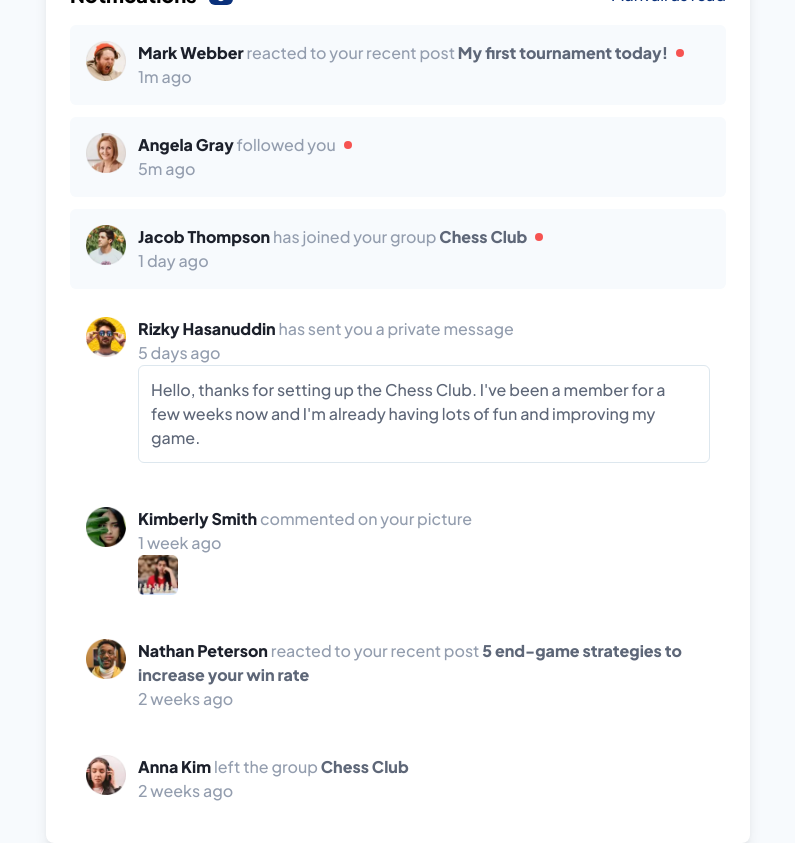
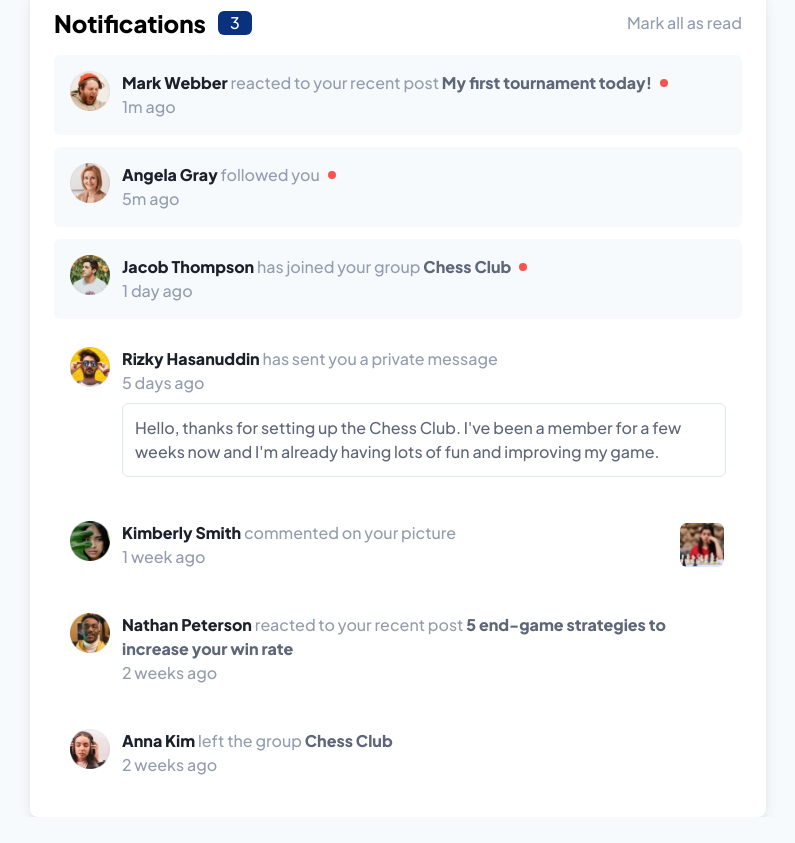
Before and after one commit to jdnCreations/notifications-page, a website: page index.html in a window 1280 px wide. Shown: the whole page, without its empty margins (242-1037 px from the left). After the commit the page ends 817 px from the top, so only its background shows below. Drawn offline with Linux system fonts and the light colour scheme.

Commit message:
finishing touches desktop layout

```diff
--- a/index.html
+++ b/index.html
@@ -13,12 +13,12 @@
 <body class="h-screen flex items-center justify-center bg-neutralVeryLightGrayishBlue">
 
   <!-- PAGE CONTAINER -->
-  <div class="flex flex-col max-w-[44rem] bg-neutralWhite p-6 rounded-lg shadow-lg">
+  <div class="flex flex-col max-w-[46rem] bg-neutralWhite p-6 rounded-lg shadow-lg">
 
     <!-- HEADER -->
     <header class="flex justify-between mb-4 items-center">
-      <h1 class="font-bold text-xl flex items-center gap-3">Notifications <span id="notif-count" class="text-sm font-normal bg-primaryBlue text-neutralWhite px-2 rounded-md">3</span></h1>
-      <button id="mark-as-read" href="#" class="text-primaryBlue">Mark all as read</button>
+      <h1 class="font-bold text-2xl flex items-center gap-3">Notifications <span id="notif-count" class="flex items-center text-[16px] font-normal bg-primaryBlue text-neutralWhite max-h-6 px-3 rounded-md">3</span></h1>
+      <button id="mark-as-read" href="#" class="text-neutralGrayishBlue hover:text-primaryBlue">Mark all as read</button>
     </header>
 
     <!-- NOTIFICATIONS -->
@@ -69,7 +69,7 @@
         <div class="flex flex-col">
           <p class="text-neutralGrayishBlue"><span class="font-bold text-neutralVeryDarkBlue hover:text-primaryBlue cursor-pointer">Rizky Hasanuddin</span> has sent you a private message</p>
           <p class="text-neutralGrayishBlue">5 days ago</p>
-          <div class="p-3 hover:bg-neutralLightGrayishBlue__1 cursor-pointer text-neutralDarkGrayishBlue rounded-md border border-neutralLightGrayishBlue__2">
+          <div class="p-3 hover:bg-neutralLightGrayishBlue__1 cursor-pointer text-neutralDarkGrayishBlue rounded-md border border-neutralLightGrayishBlue__2 mt-2">
             Hello, thanks for setting up the Chess Club. I've been a member for a few weeks now and I'm already having lots of fun and improving my game.
           </div>
         </div>
@@ -77,10 +77,14 @@
 
       <div class="p-4 flex rounded-md gap-3 notif">
         <img class="w-10 h-10" src="./assets/images/avatar-kimberly-smith.webp" alt="profile picture">
-        <div class="flex flex-col">
-          <p class="text-neutralGrayishBlue"><span class="font-bold text-neutralVeryDarkBlue hover:text-primaryBlue cursor-pointer">Kimberly Smith</span> commented on your picture</p>
-          <p class="text-neutralGrayishBlue">1 week ago</p>
-          <img src="./assets/images/image-chess.webp" class="w-10 h-10" alt="person playing chess">
+        <div class="flex w-full justify-between">
+          <div>
+            <p class="text-neutralGrayishBlue"><span class="font-bold text-neutralVeryDarkBlue hover:text-primaryBlue cursor-pointer">Kimberly Smith</span> commented on your picture</p>
+            <p class="text-neutralGrayishBlue">1 week ago</p>
+          </div>
+          <div>
+            <img src="./assets/images/image-chess.webp" class="w-12 h-12 border-neutralWhite hover:border-neutralLightGrayishBlue__2 rounded-lg border-2 cursor-pointer" alt="person playing chess">
+          </div>
         </div>
       </div>
 
```
Also changed, not shown: dist/output.css.
